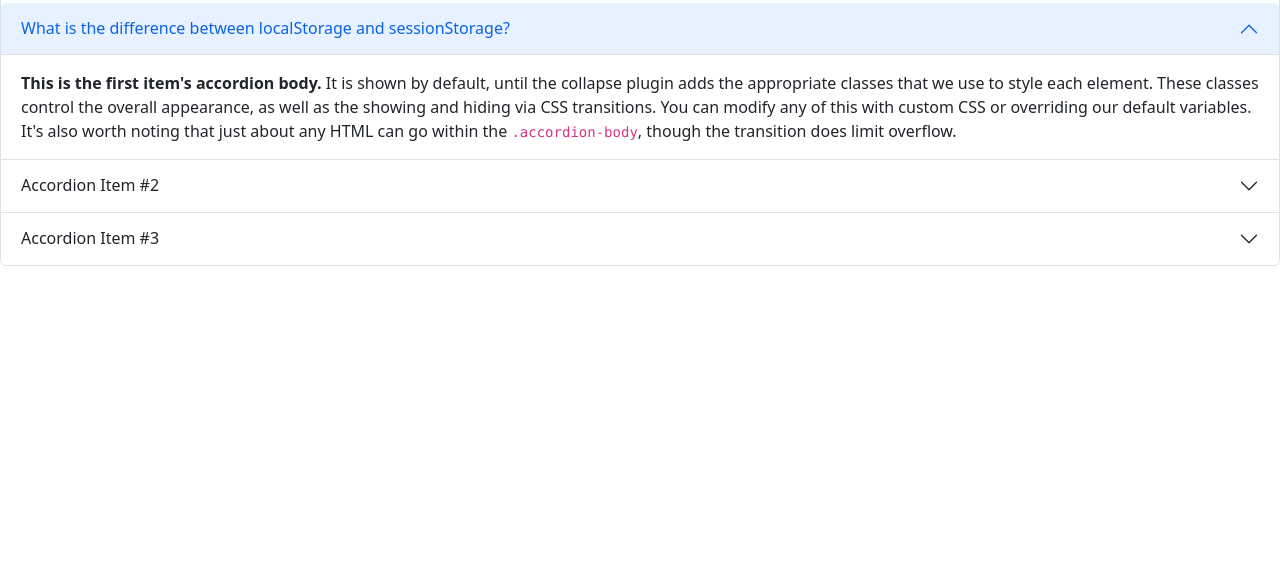
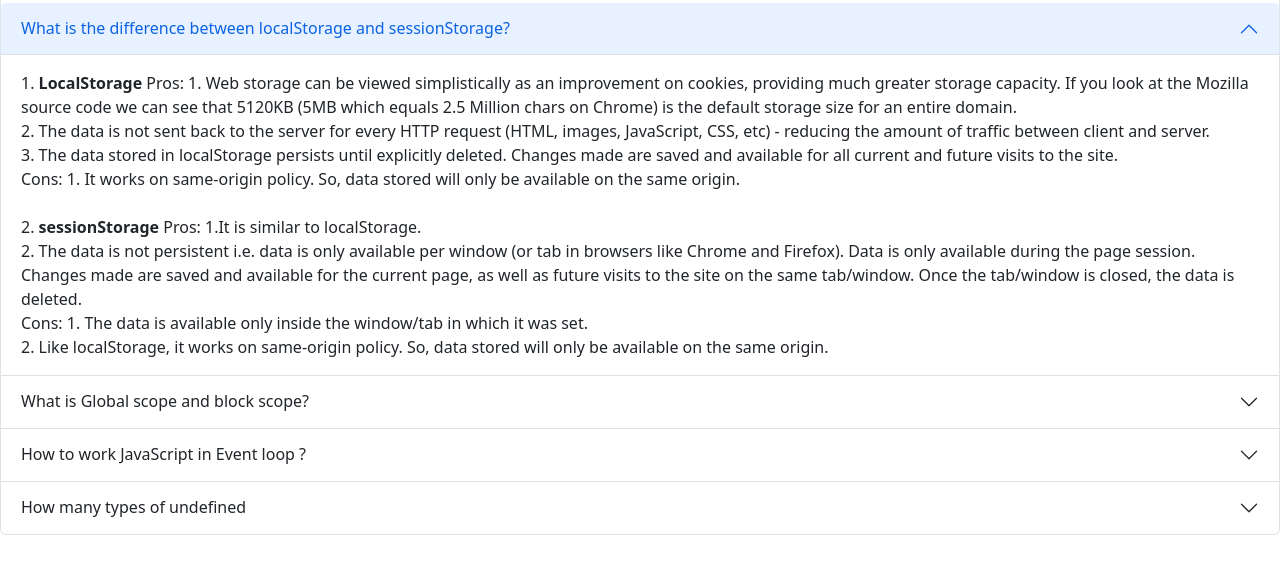
Before and after one commit to Mosharaf12/type-speed-monster-7, a plain HTML site: page blog.html in a window 1280 px wide. Shown: the part 54-628 px from the top of the page. Drawn offline with nearby package versions, Linux system fonts and the light colour scheme.

Commit message:
blog question added

```diff
--- a/blog.html
+++ b/blog.html
@@ -21,31 +21,76 @@
           </h2>
           <div id="collapseOne" class="accordion-collapse collapse show" aria-labelledby="headingOne" data-bs-parent="#accordionExample">
             <div class="accordion-body">
-              <strong>This is the first item's accordion body.</strong> It is shown by default, until the collapse plugin adds the appropriate classes that we use to style each element. These classes control the overall appearance, as well as the showing and hiding via CSS transitions. You can modify any of this with custom CSS or overriding our default variables. It's also worth noting that just about any HTML can go within the <code>.accordion-body</code>, though the transition does limit overflow.
+                1. <strong>LocalStorage</strong>
+
+                Pros:
+
+               1. Web storage can be viewed simplistically as an improvement on cookies, providing much greater storage capacity. If you look at the Mozilla source code we can see that 5120KB (5MB which equals 2.5 Million chars on Chrome) is the default storage size for an entire domain. <br>
+               2. The data is not sent back to the server for every HTTP request (HTML, images, JavaScript, CSS, etc) - reducing the amount of traffic between client and server. <br>
+               3. The data stored in localStorage persists until explicitly deleted. Changes made are saved and available for all current and future visits to the site. <br>
+
+                Cons:
+
+              1.  It works on same-origin policy. So, data stored will only be available on the same origin.
+              <br>
+              <br>
+            2.  <strong>sessionStorage</strong>
+
+                Pros:
+
+                1.It is similar to localStorage. <br>
+               2. The data is not persistent i.e. data is only available per window (or tab in browsers like Chrome and Firefox). Data is only available during the page session. Changes made are saved and available for the current page, as well as future visits to the site on the same tab/window. Once the tab/window is closed, the data is deleted. <br>
+                Cons:
+
+               1. The data is available only inside the window/tab in which it was set. <br>
+               2. Like localStorage, it works on same-origin policy. So, data stored will only be available on the same origin.
+
             </div>
           </div>
         </div>
         <div class="accordion-item">
           <h2 class="accordion-header" id="headingTwo">
             <button class="accordion-button collapsed" type="button" data-bs-toggle="collapse" data-bs-target="#collapseTwo" aria-expanded="false" aria-controls="collapseTwo">
-              Accordion Item #2
+              What is Global scope and block scope?
             </button>
           </h2>
           <div id="collapseTwo" class="accordion-collapse collapse" aria-labelledby="headingTwo" data-bs-parent="#accordionExample">
             <div class="accordion-body">
-              <strong>This is the second item's accordion body.</strong> It is hidden by default, until the collapse plugin adds the appropriate classes that we use to style each element. These classes control the overall appearance, as well as the showing and hiding via CSS transitions. You can modify any of this with custom CSS or overriding our default variables. It's also worth noting that just about any HTML can go within the <code>.accordion-body</code>, though the transition does limit overflow.
+                <strong>Global Scope</strong>
+
+                Global variables can be accessed from anywhere in a JavaScript program. Variables declared with var , let and const are quite similar when declared outside a block. They all have Global Scope: var x = 2; // Global scope. let x = 2; // Global scope.
+                <br>
+
+               <strong> Block Scope:</strong>
+                <br>
+                This scope restricts the variable that is declared inside a specific block, from access by the outside of the block. The let & const keyword facilitates the variables to be block scoped.
+
             </div>
           </div>
         </div>
         <div class="accordion-item">
           <h2 class="accordion-header" id="headingThree">
             <button class="accordion-button collapsed" type="button" data-bs-toggle="collapse" data-bs-target="#collapseThree" aria-expanded="false" aria-controls="collapseThree">
-              Accordion Item #3
+              How to work JavaScript in Event loop ?
             </button>
           </h2>
           <div id="collapseThree" class="accordion-collapse collapse" aria-labelledby="headingThree" data-bs-parent="#accordionExample">
             <div class="accordion-body">
-              <strong>This is the third item's accordion body.</strong> It is hidden by default, until the collapse plugin adds the appropriate classes that we use to style each element. These classes control the overall appearance, as well as the showing and hiding via CSS transitions. You can modify any of this with custom CSS or overriding our default variables. It's also worth noting that just about any HTML can go within the <code>.accordion-body</code>, though the transition does limit overflow.
+                The <code>Event Loop </code> has one simple job — to monitor the Call Stack and the Callback Queue. If the Call Stack is empty, the Event Loop will take the first event from the queue and will push it to the Call Stack, which effectively runs it. Such an iteration is called a tick in the Event Loop.
+            </div>
+          </div>
+        </div>
+        <div class="accordion-item">
+          <h2 class="accordion-header" id="headingFour">
+            <button class="accordion-button collapsed" type="button" data-bs-toggle="collapse" data-bs-target="#collapseFour" aria-expanded="false" aria-controls="collapseFour">
+              How many types of undefined
+            </button>
+          </h2>
+          <div id="collapseFour" class="accordion-collapse collapse" aria-labelledby="collapseFour" data-bs-parent="#accordionExample">
+            <div class="accordion-body">
+                <code>JavaScript undefined</code>
+                A variable that has not been assigned a value is of type undefined . A method or statement also returns undefined if the variable that is being evaluated does not have an assigned value. A function returns undefined if a value was not returned
+
             </div>
           </div>
         </div>
```
